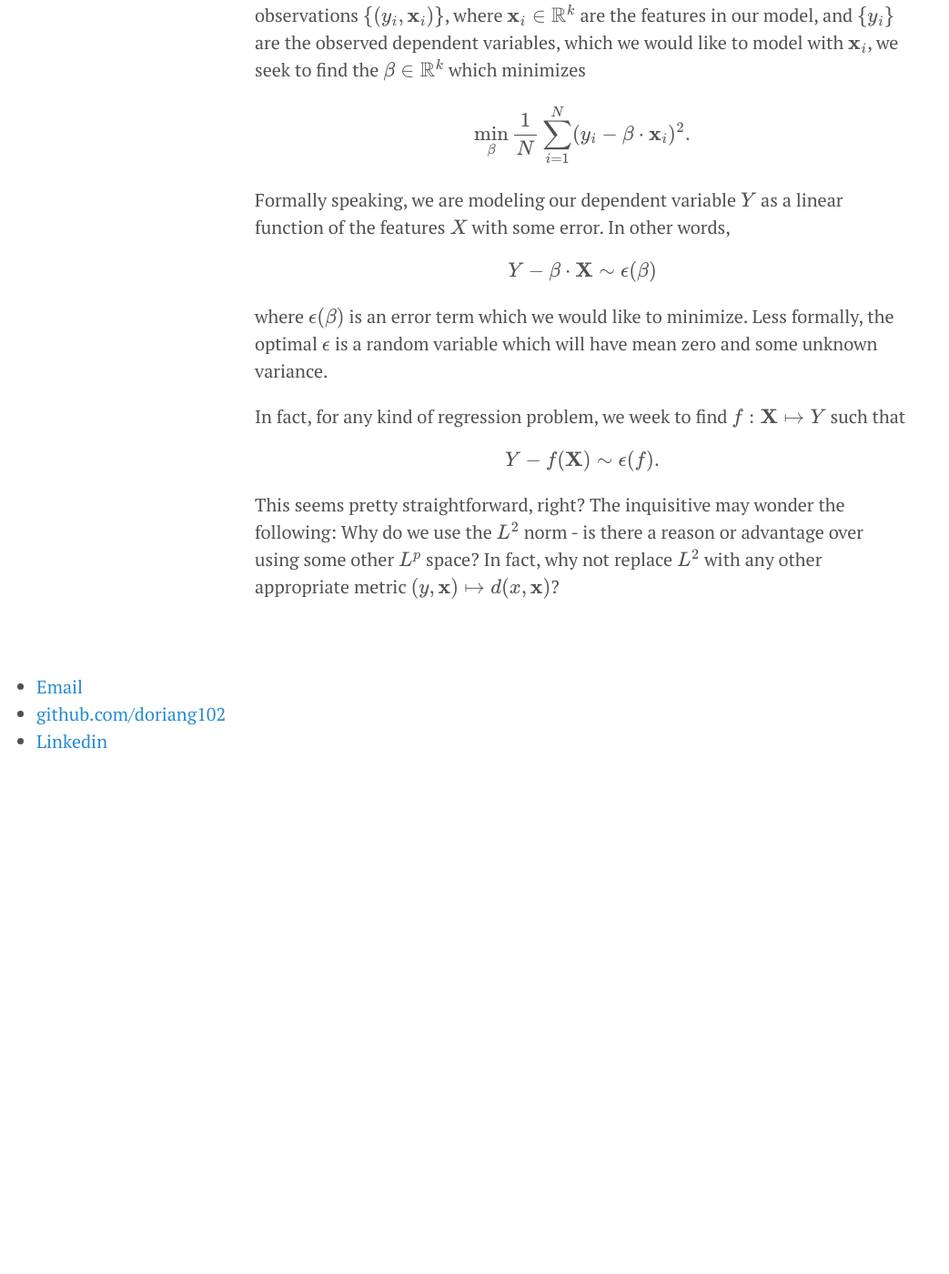
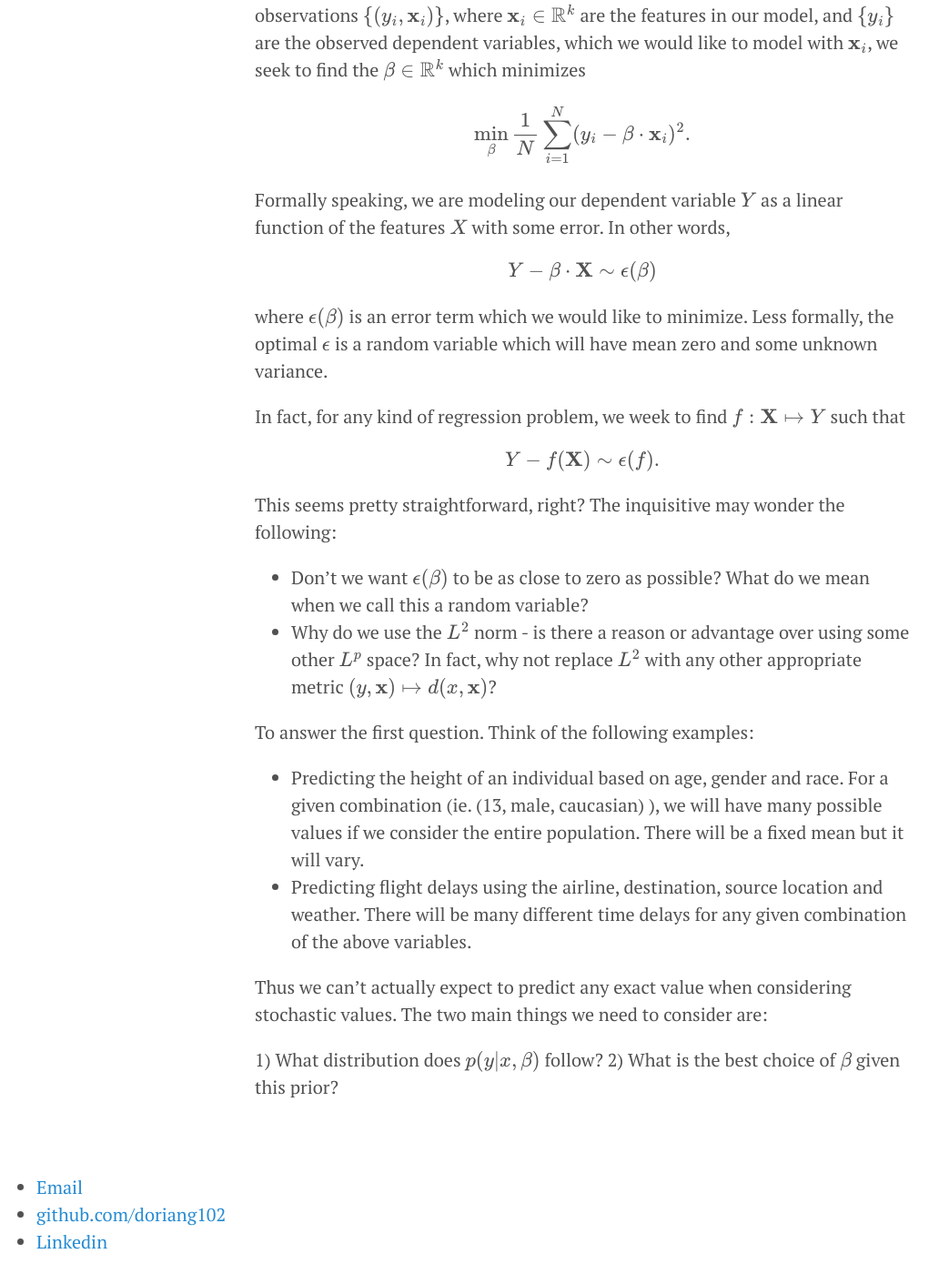
Before and after one commit to doriang102/doriang102.github.io, a Jekyll site: the page built from _posts/2017-07-04-Introduction-To-Regression.md, in a window 1280 px wide and 1400 px high, scrolled down 472 px. Shown: the whole window at 91% size, without its empty margins (0-1043 px from the left). Built offline with Jekyll 4.4.1, drawn with Linux system fonts in a browser that asks for light colours; our own code applies the rules of GitHub Pages for plain Markdown files; formulas are drawn with MathJax 3; before the commit the page ends 1322 px from its top, so only the background shows below that.

Commit message:
Update 2017-07-04-Introduction-To-Regression.md

```diff
--- a/_posts/2017-07-04-Introduction-To-Regression.md
+++ b/_posts/2017-07-04-Introduction-To-Regression.md
@@ -18,4 +18,18 @@ In fact, for any kind of regression problem, we week to find $$f: \mathbf{X} \ma
 $$ Y - f(\mathbf{X}) \sim \epsilon(f).$$
 
 
-This seems pretty straightforward, right? The inquisitive may wonder the following: Why do we use the $$L^2$$ norm - is there a reason or advantage over using some other $$L^p$$ space? In fact, why not replace $$L^2$$ with any other appropriate metric $$(y,\mathbf x) \mapsto d(x,\mathbf x)$$?
+This seems pretty straightforward, right? The inquisitive may wonder the following:
+
+- Don't we want $$ \epsilon (\beta) $$ to be as close to zero as possible? What do we mean when we call this a random variable?
+- Why do we use the $$L^2$$ norm - is there a reason or advantage over using some other $$L^p$$ space? In fact, why not replace $$L^2$$ with any other appropriate metric $$(y,\mathbf x) \mapsto d(x,\mathbf x)$$?
+
+
+To answer the first question. Think of the following examples:
+
+- Predicting the height of an individual based on age, gender and race. For a given combination (ie. (13, male, caucasian) ), we will have many possible values if we consider the entire population. There will be a fixed mean but it will vary.
+- Predicting flight delays using the airline, destination, source location and weather. There will be many different time delays for any given combination of the above variables.
+
+Thus we can't actually expect to predict any exact value when considering stochastic values. The two main things we need to consider are:
+
+1) What distribution does $$p(y|x,\beta)$$ follow?
+2) What is the best choice of $$\beta$$ given this prior?
```
